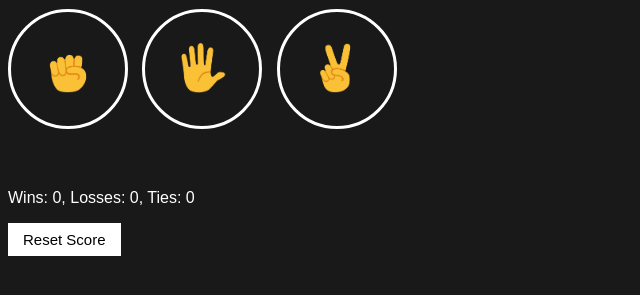
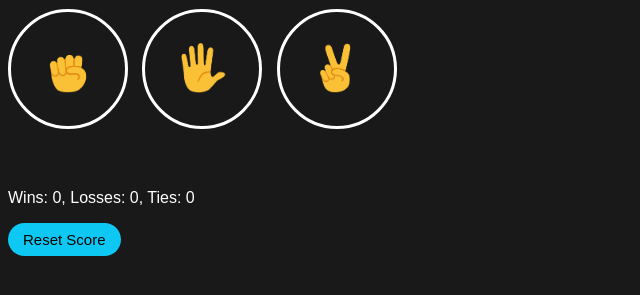
Before and after one commit to Shutpix/Rock-paper-scissor-better, a plain HTML site: page index.html in a window 1280 px wide. Shown: the part 85-380 px from the top of the page, without its empty margins (0-640 px from the left). Drawn offline with Linux system fonts and the light colour scheme.

Commit message:
2nd commit

```diff
--- a/style.css
+++ b/style.css
@@ -32,8 +32,10 @@ body {
  }
 
  .reset-score-button {
-  background-color: white;
+  background-color: rgb(12, 200, 243);
+  color: black;
   border: none;
+  border-radius: 50px;
   font-size: 15px;
   padding: 8px 15px;
   cursor: pointer;
```
